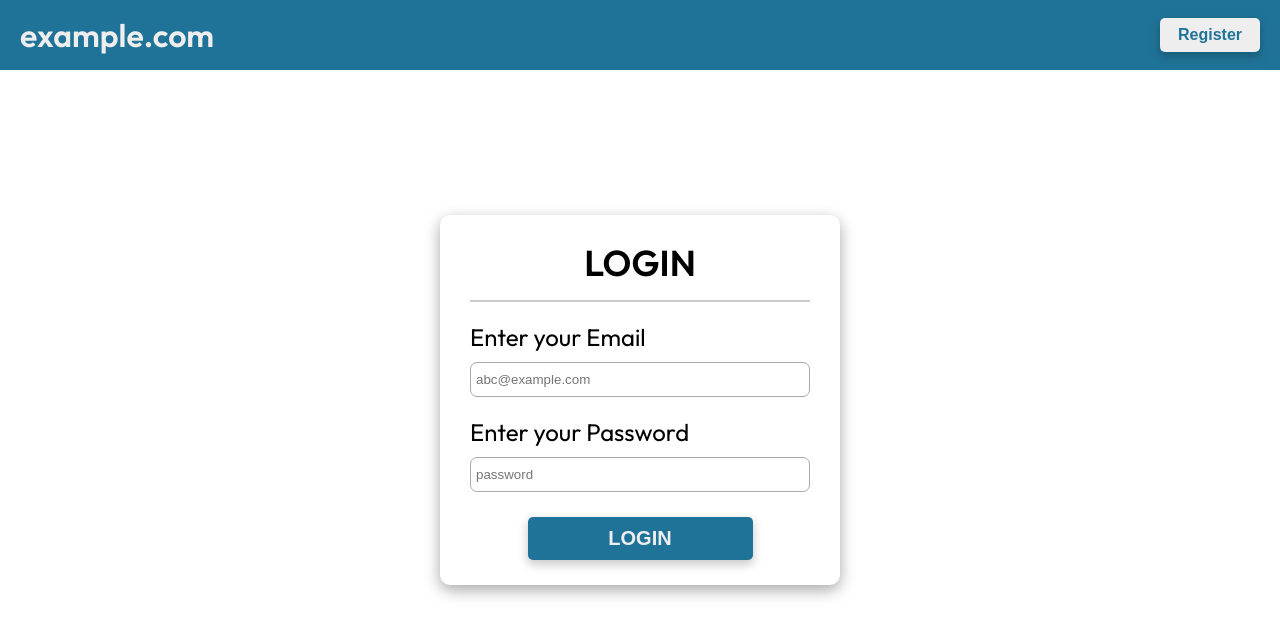
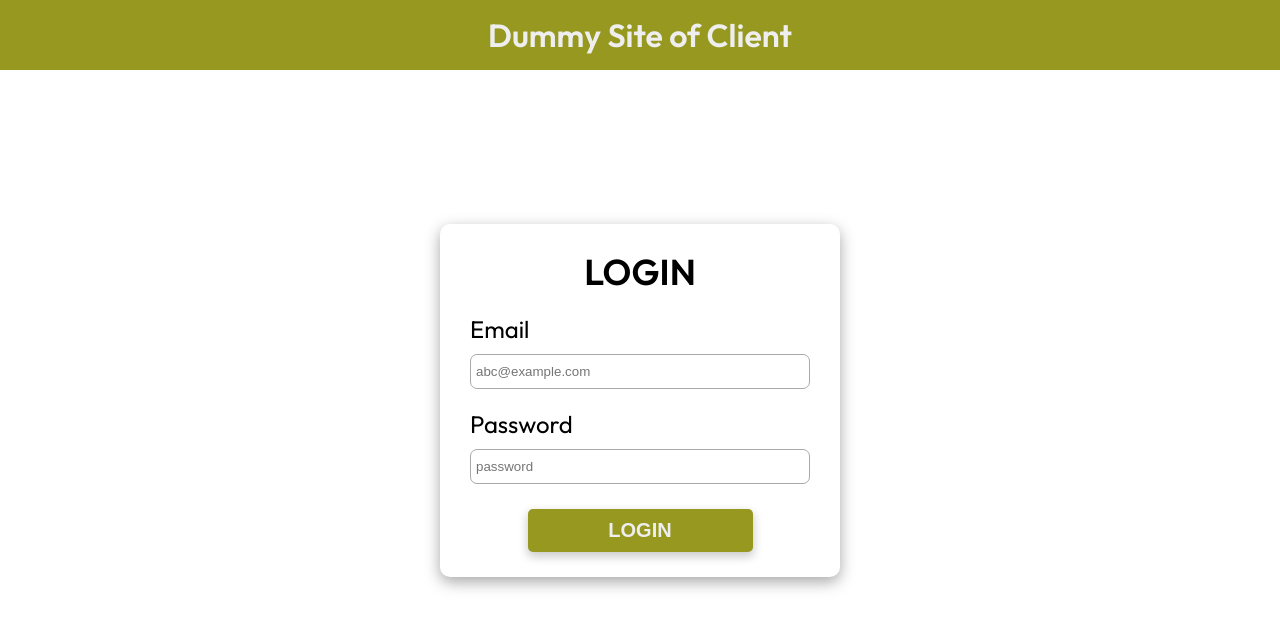
Before and after one commit to Sahil-Sorathiya/2fa-dummy-client-site, a website: page index.html in a window 1280 px wide. Drawn offline with Linux system fonts and the light colour scheme.

Commit message:
minor changes

```diff
--- a/index.html
+++ b/index.html
@@ -22,15 +22,16 @@
       }
 
       .nav-bar {
-        background-color: #207398;
+        background-color: #969820;
         color: #eeeeee;
-        display: flex;
-        align-items: center;
         position: fixed;
         top: 0;
-        justify-content: space-between;
         padding: 15px 20px;
         width: 100%;
+      }
+
+      .logo-name{
+        text-align: center;
       }
 
       .reg-btn {
@@ -41,7 +42,7 @@
         border-radius: 5px;
         font-size: 16px;
         font-weight: 600;
-        color: #207398;
+        color: #969820;
         background-color: #eeeeee;
         box-shadow: 0px 4px 10px 1px #00000033;
       }
@@ -78,6 +79,7 @@
         flex-direction: column;
         align-items: center;
         width: 100%;
+        margin-top: 20px;
       }
 
       .combine {
@@ -110,7 +112,7 @@
         font-size: 20px;
         font-weight: 600;
         color: #eeeeee;
-        background-color: #207398;
+        background-color: #969820;
         box-shadow: 0px 4px 10px 1px #00000033;
       }
 
@@ -146,16 +148,14 @@
   </head>
   <body>
     <div class="nav-bar">
-      <h1 class="logo-name">example.com</h1>
-      <button class="reg-btn">Register</button>
+      <h1 class="logo-name">Dummy Site of Client</h1>
     </div>
     <div class="container">
       <h2>LOGIN</h2>
-      <hr />
       <form class="form" action="/" method="post">
         <div class="combine">
           <div class="div1">
-            <label>Enter your Email</label>
+            <label>Email</label>
             <input
               type="text"
               class="textBox"
@@ -165,7 +165,7 @@
             />
           </div>
           <div class="div2">
-            <label>Enter your Password</label>
+            <label>Password</label>
             <input
               type="password"
               class="textBox"
```
